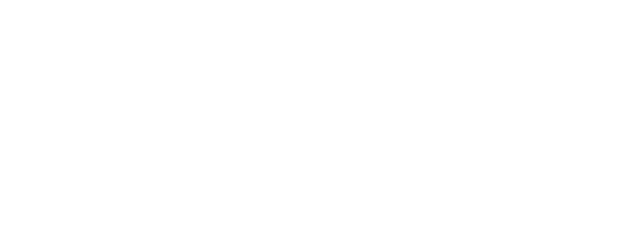
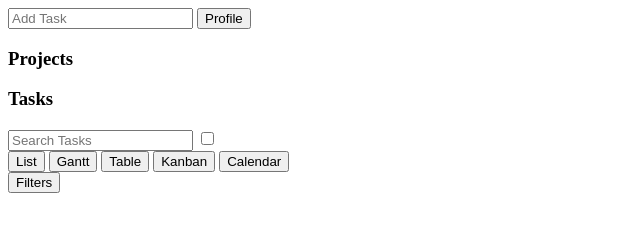
Before and after one commit to Lolabird/lotus, a plain HTML site: page index.html in a window 1280 px wide. Shown: the whole page, without its empty margins (0-640 px from the left). Drawn offline with Linux system fonts and the light colour scheme.

Commit message:
Add initial divs and input fields

```diff
--- a/index.html
+++ b/index.html
@@ -7,7 +7,43 @@
     <link rel="stylesheet" href="style.css">
 </head>
 <body>
+    <header>
+        <nav>
+            <div class="nav-bar"></div>
+            <div class="nav-bar"></div>
+            <div class="nav-bar"></div>
+        </nav>
+        <input class="add-task" type="text" placeholder="Add Task">
+        <button class="profile">Profile</button>
+    </header>
+    <main>
+        <div class="dash">
+            <h3>Projects</h3>
+            <div class="project-dash"></div>
+        </div>
 
+        <div class="dash">
+            <h3>Tasks</h3>
+            <div class="task-bar">
+                <input class="search-task" type="text" placeholder="Search Tasks">
+                <input class="" type="checkbox" value="All">
+            </div>
+
+            <div class="view-bar">
+                <div class="views">
+                    <button>List</button>
+                    <button>Gantt</button>
+                    <button>Table</button>
+                    <button>Kanban</button>
+                    <button>Calendar</button>
+                </div>
+                <button>Filters</button>
+            </div>
+
+            <div class="task-dash"></div>
+        </div>
+    </main>
+    <footer></footer>
     <script src="script.js"></script>
 </body>
 </html>
```
